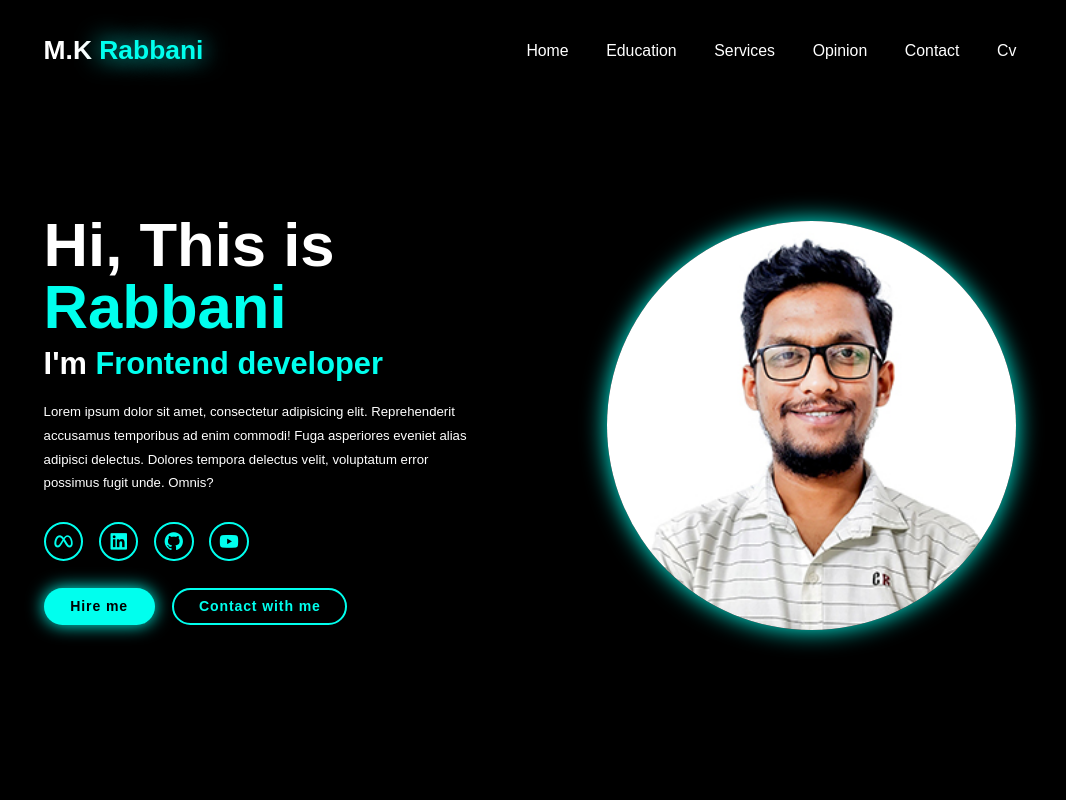
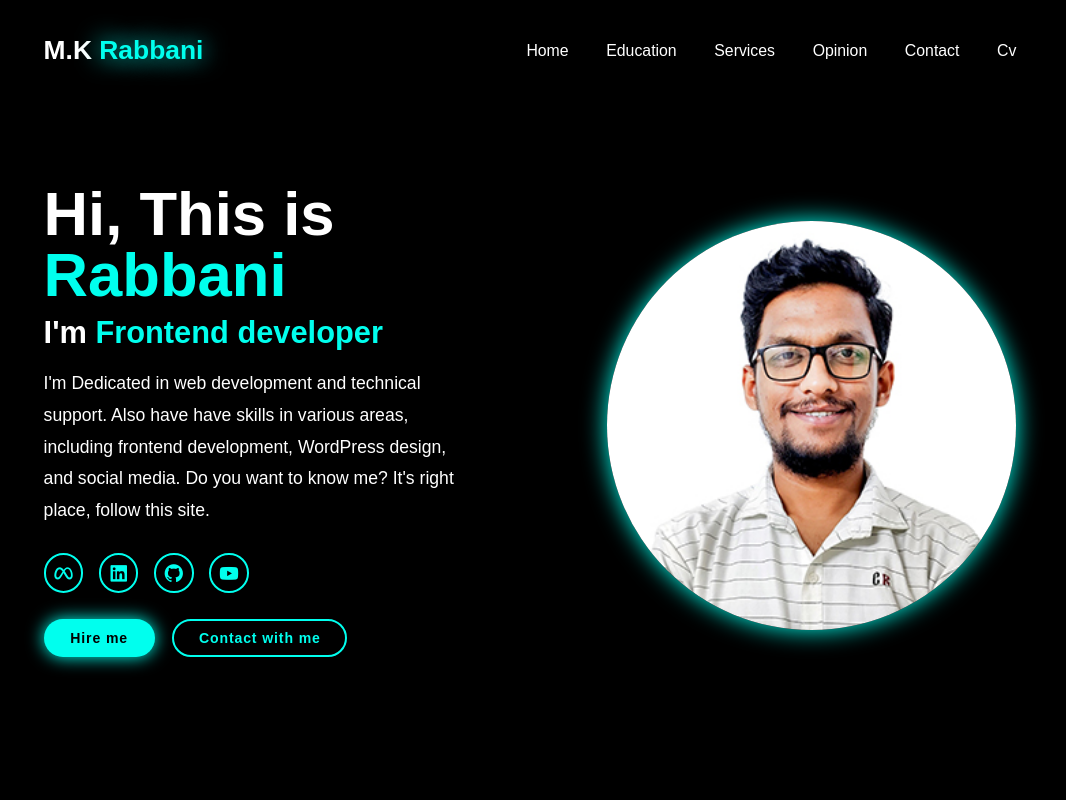
Before and after one commit to mkError420/MK-portfolio, a plain HTML site: page index.html in a window 1280 px wide. Shown: the top 800 px of the page, without its empty margins (110-1176 px from the left). Drawn offline with nearby package versions, Linux system fonts and the light colour scheme.

Commit message:
Add files via upload

```diff
--- a/index.html
+++ b/index.html
@@ -31,7 +31,7 @@
         <div class="home-content">
             <h1>Hi, This is <span>Rabbani</span></h1>
             <h3 class="text-animation"> I'm  <span></span></h3>
-            <p>Lorem ipsum dolor sit amet, consectetur adipisicing elit. Reprehenderit accusamus temporibus ad enim commodi! Fuga asperiores eveniet alias adipisci delectus. Dolores tempora delectus velit, voluptatum error possimus fugit unde. Omnis?</p>
+            <p>I'm Dedicated in web development and technical support. Also have have skills in various areas, including frontend development, WordPress design, and social media. Do you want to know me? It's right place, follow this site.</p>
 
 
             <div class="social-icon">
@@ -163,7 +163,7 @@
             </div>
             <div class="service-box">
                 <div class="service-info">
-                    <h4>Work In Office</h4>
+                    <h4>Work at Office</h4>
                     <p>Lorem ipsum dolor sit amet consectetur adipisicing elit. Commodi eum delectus optio fugit, officiis nostrum!</p>
                 </div>
             </div>
--- a/style.css
+++ b/style.css
@@ -139,8 +139,8 @@ span{
 }
 
 .home-content p{
-    font-size: 1.5rem;
-    font-weight: 500;
+    font-size: 2.0rem;
+    font-weight: 4sss00;
     line-height: 1.8;
     max-width: 1000px;
 }
```
